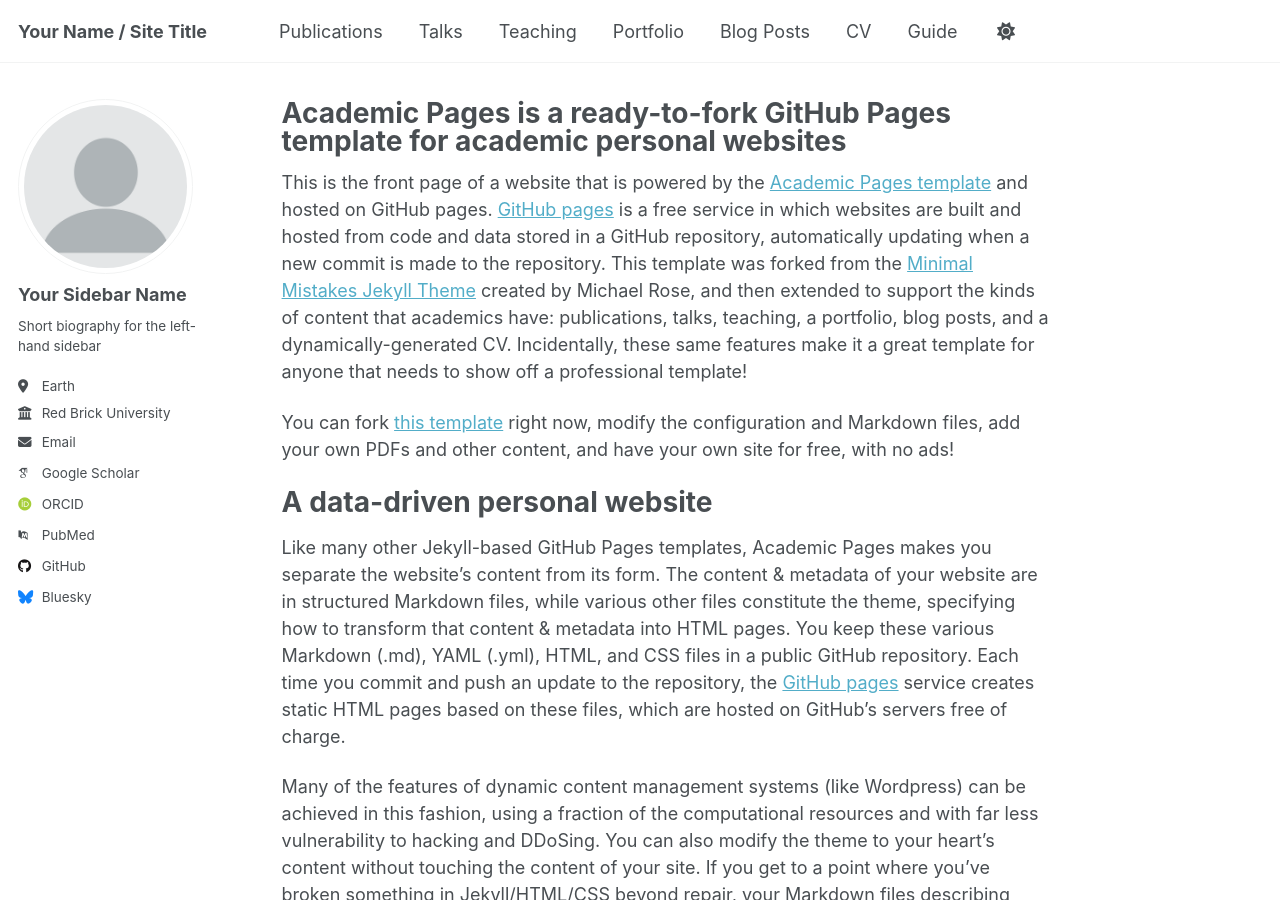
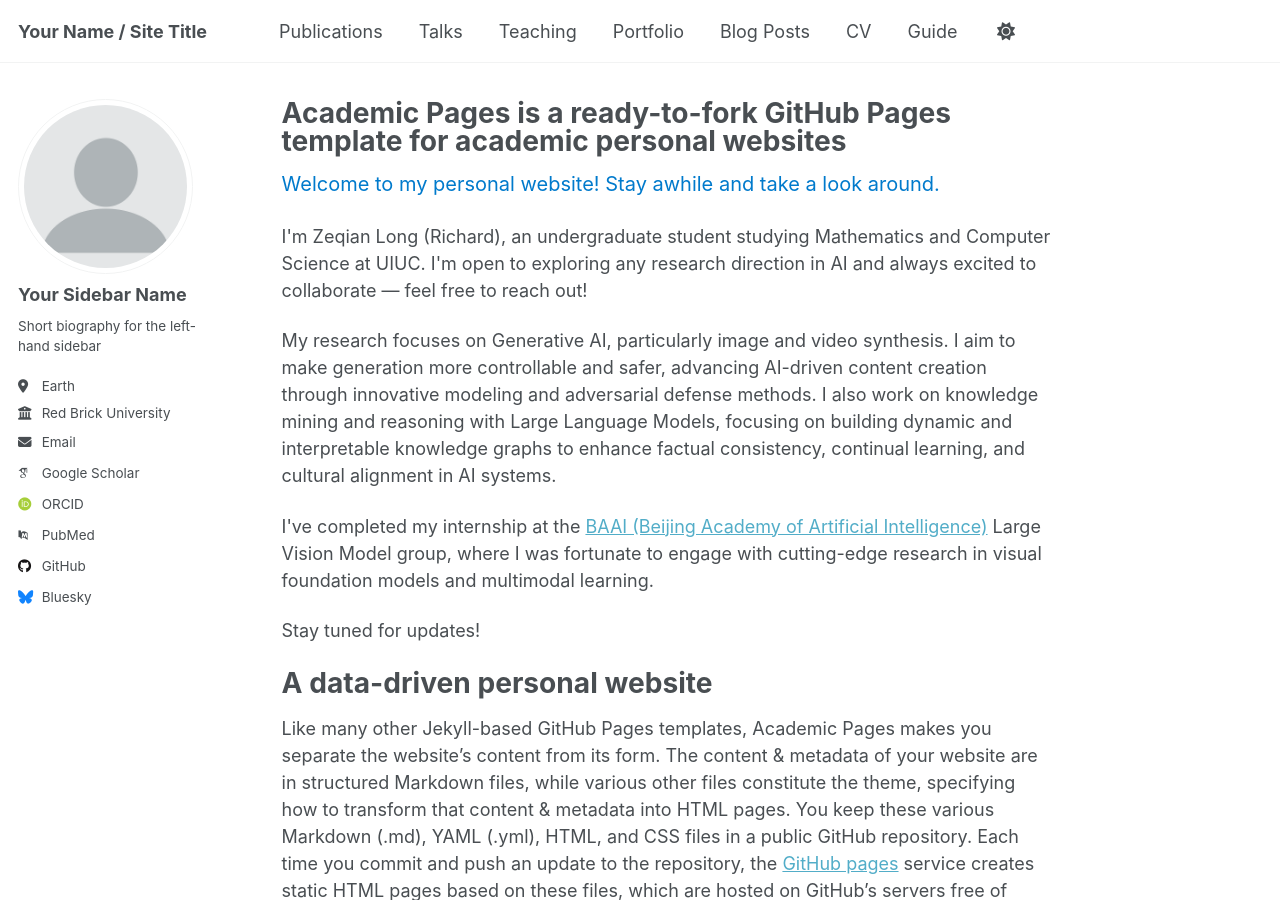
Before and after one commit to Zeqian-Long/Zeqian-Long.github.io, a Jekyll site: the page built from _pages/about.md, in a window 1280 px wide and 900 px high. Built offline with Jekyll 4.4.1, drawn with Linux system fonts in a browser that asks for light colours; some web fonts are replaced; a script that is not in the unit is left out.

Commit message:
add introduction

```diff
--- a/_pages/about.md
+++ b/_pages/about.md
@@ -7,9 +7,21 @@
   - /about.html
 ---
 
-This is the front page of a website that is powered by the [Academic Pages template](https://github.com/academicpages/academicpages.github.io) and hosted on GitHub pages. [GitHub pages](https://pages.github.com) is a free service in which websites are built and hosted from code and data stored in a GitHub repository, automatically updating when a new commit is made to the repository. This template was forked from the [Minimal Mistakes Jekyll Theme](https://mmistakes.github.io/minimal-mistakes/) created by Michael Rose, and then extended to support the kinds of content that academics have: publications, talks, teaching, a portfolio, blog posts, and a dynamically-generated CV. Incidentally, these same features make it a great template for anyone that needs to show off a professional template!
+<span style="color:#007acc; font-size:20px;">Welcome to my personal website! Stay awhile and take a look around.</span>
 
- You can fork [this template](https://github.com/academicpages/academicpages.github.io) right now, modify the configuration and Markdown files, add your own PDFs and other content, and have your own site for free, with no ads!
+<p>I'm Zeqian Long (Richard), an undergraduate student studying Mathematics and Computer Science at UIUC. I'm open to exploring any research direction in AI and always excited to collaborate — feel free to reach out!</p>
+
+<p>My research focuses on Generative AI, particularly image and video synthesis. I aim to make generation more controllable and safer, advancing AI-driven content creation through innovative modeling and adversarial defense methods.
+
+I also work on knowledge mining and reasoning with Large Language Models, focusing on building dynamic and interpretable knowledge graphs to enhance factual consistency, continual learning, and cultural alignment in AI systems.</p>
+
+<p>I've completed my internship at the <a href="https://www.baai.ac.cn/en/" target="_blank">BAAI (Beijing Academy of Artificial Intelligence)</a> Large Vision Model group, where I was fortunate to engage with cutting-edge research in visual foundation models and multimodal learning.</p>
+
+<p>Stay tuned for updates!</p>
+
+<!-- This is the front page of a website that is powered by the [Academic Pages template](https://github.com/academicpages/academicpages.github.io) and hosted on GitHub pages. [GitHub pages](https://pages.github.com) is a free service in which websites are built and hosted from code and data stored in a GitHub repository, automatically updating when a new commit is made to the repository. This template was forked from the [Minimal Mistakes Jekyll Theme](https://mmistakes.github.io/minimal-mistakes/) created by Michael Rose, and then extended to support the kinds of content that academics have: publications, talks, teaching, a portfolio, blog posts, and a dynamically-generated CV. Incidentally, these same features make it a great template for anyone that needs to show off a professional template!
+
+ You can fork [this template](https://github.com/academicpages/academicpages.github.io) right now, modify the configuration and Markdown files, add your own PDFs and other content, and have your own site for free, with no ads! -->
 
 A data-driven personal website
 ======
```
